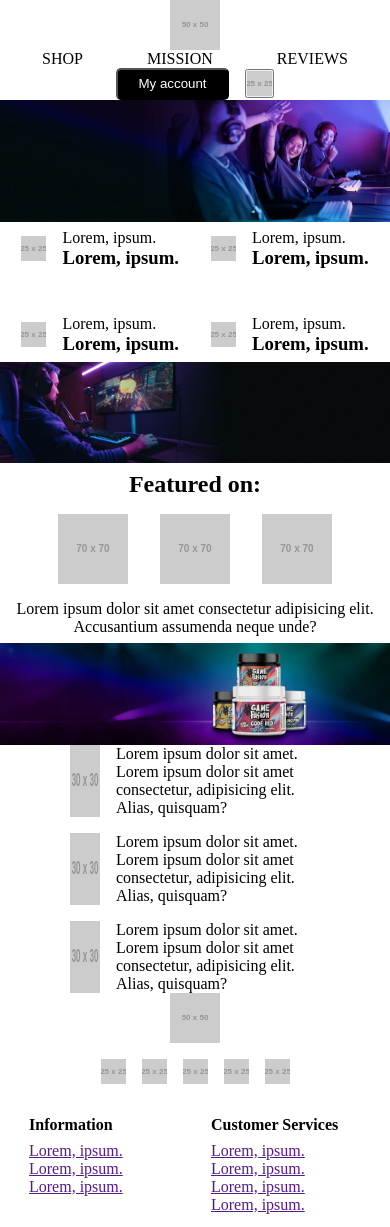
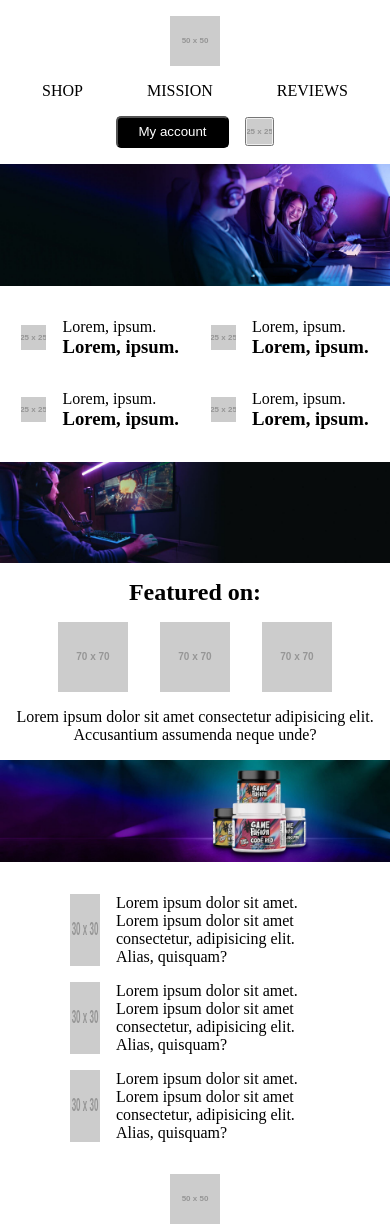
Before and after one commit to Gercius/25-02-13, a website built with Vite: page index.html in a window 390 px wide. Shown: the top 1227 px of the page. Built offline with nearby package versions, Linux system fonts and the light colour scheme; placeholder pictures from the web are drawn by us.

Commit message:
Add paddings, change spacings.

```diff
--- a/src/style.scss
+++ b/src/style.scss
@@ -37,12 +37,18 @@ header {
         justify-content: space-around;
         column-gap: 1rem;
         flex-wrap: wrap;
+        row-gap: 1rem;
+
+        @media (max-width: 592px) {
+            padding: 1rem 0;
+        }
 
         .menu {
             display: flex;
             align-items: center;
             justify-content: center;
             column-gap: 1rem;
+            flex-wrap: wrap;
 
             li a {
                 text-decoration: none;
@@ -84,6 +90,7 @@ main .hero {
 }
 
 main .benefits {
+    padding: 2rem 0;
     min-height: 140px;
     display: flex;
     justify-content: center;
@@ -103,6 +110,7 @@ main .gameBanner {
 }
 
 main .featured {
+    padding: 1rem 0;
     min-height: 180px;
     display: flex;
     flex-direction: column;
@@ -122,6 +130,7 @@ main .featured {
 
 /* FOOTER */
 footer .contacts {
+    padding: 2rem 0;
     min-height: 200px;
     display: flex;
     justify-content: center;
@@ -137,7 +146,7 @@ footer .contacts {
 }
 
 footer .socialsNav {
-    padding-bottom: 4rem;
+    padding-bottom: 2rem;
     display: flex;
     justify-content: center;
     align-items: center;
```
